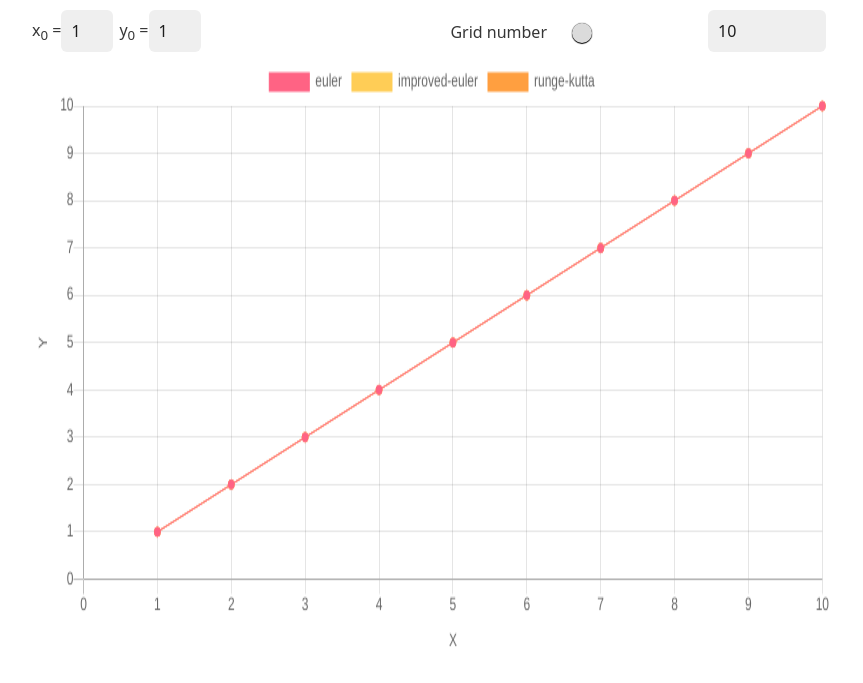
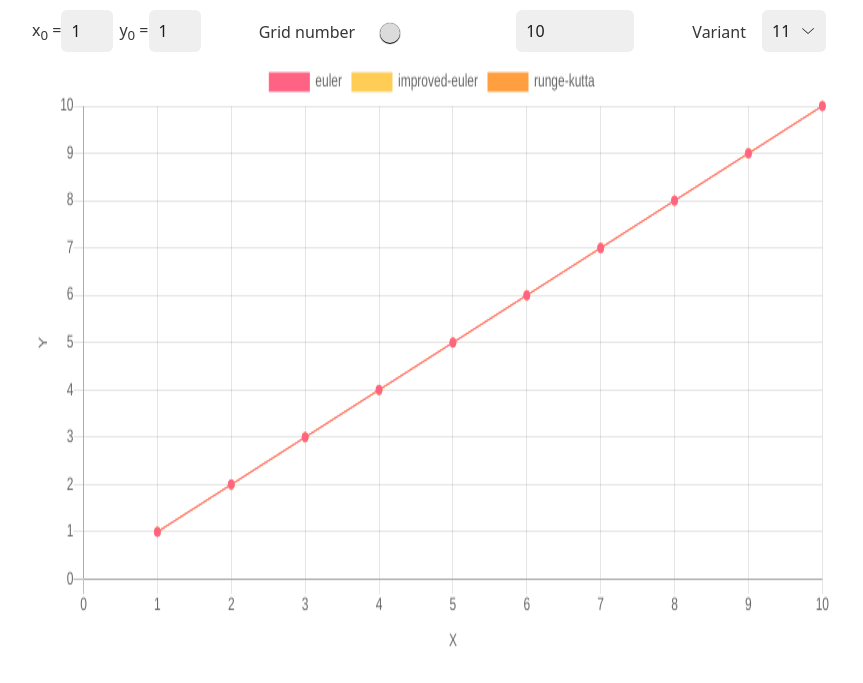
Before and after one commit to VanishMax/solving-de, a plain HTML site: page index.html in a window 1280 px wide. Shown: the part 117-800 px from the top of the page, without its empty margins (208-1071 px from the left). Drawn offline with nearby package versions, Linux system fonts and the light colour scheme.

Commit message:
Allow changing of variants

```diff
--- a/code.js
+++ b/code.js
@@ -42,3 +42,8 @@ const changeInitial = (e, name) => {
   if (name === 'y') y0 = e.target.value;
   updateChart()
 };
+
+const changeVariant = e => {
+  variant = e.target.value;
+  updateChart();
+};
--- a/config.js
+++ b/config.js
@@ -58,6 +58,11 @@ const options = {
   }
 };
 
+const variants = {
+  11: '(2*x+1)*(y/x) - (y*y)/x - x',
+  14: '(1 + y/x) * Math.log((x + y)/x) + y/x',
+};
+
 const randColor = () => {
   const MAX_COLOR_NUM = 255;
   const red = Math.floor(MAX_COLOR_NUM * Math.random());
--- a/index.html
+++ b/index.html
@@ -26,6 +26,36 @@
             <input oninput="changeGrid(event)" type="range" id="grid" value="10" min="2" max="100">
             <input oninput="changeGrid(event)" type="number" id="grid-num" value="10" min="0" max="1000">
         </div>
+      <div class="flex-center flex">
+        <label for="variant" class="mr">Variant</label>
+        <select onchange="changeVariant(event)" id="variant">
+          <option value="1">1</option>
+          <option value="2">2</option>
+          <option value="3">3</option>
+          <option value="4">4</option>
+          <option value="5">5</option>
+          <option value="6">6</option>
+          <option value="7">7</option>
+          <option value="8">8</option>
+          <option value="9">9</option>
+          <option value="10">10</option>
+          <option value="11" selected>11</option>
+          <option value="12">12</option>
+          <option value="13">13</option>
+          <option value="14">14</option>
+          <option value="15">15</option>
+          <option value="17">16</option>
+          <option value="18">17</option>
+          <option value="19">18</option>
+          <option value="20">19</option>
+          <option value="21">20</option>
+          <option value="22">21</option>
+          <option value="23">22</option>
+          <option value="24">23</option>
+          <option value="25">24</option>
+          <option value="26">25</option>
+        </select>
+      </div>
     </div>
 
     <canvas id="canvas"></canvas>
--- a/methods.js
+++ b/methods.js
@@ -1,7 +1,9 @@
 const MAX_X = 10;
 
+let variant = 11;
+
 const func = (x, y) => {
-  return (2*x+1)*(y/x) - (y*y)/x - x;
+  return eval(variants[variant]);
 };
 
 const euler = (x0, y0, h) => {
--- a/style.css
+++ b/style.css
@@ -12,6 +12,10 @@ code {
 
 .mb {
   margin-bottom: 1em;
+}
+
+.mr {
+  margin-right: 1em;
 }
 
 .w-2 {
```
